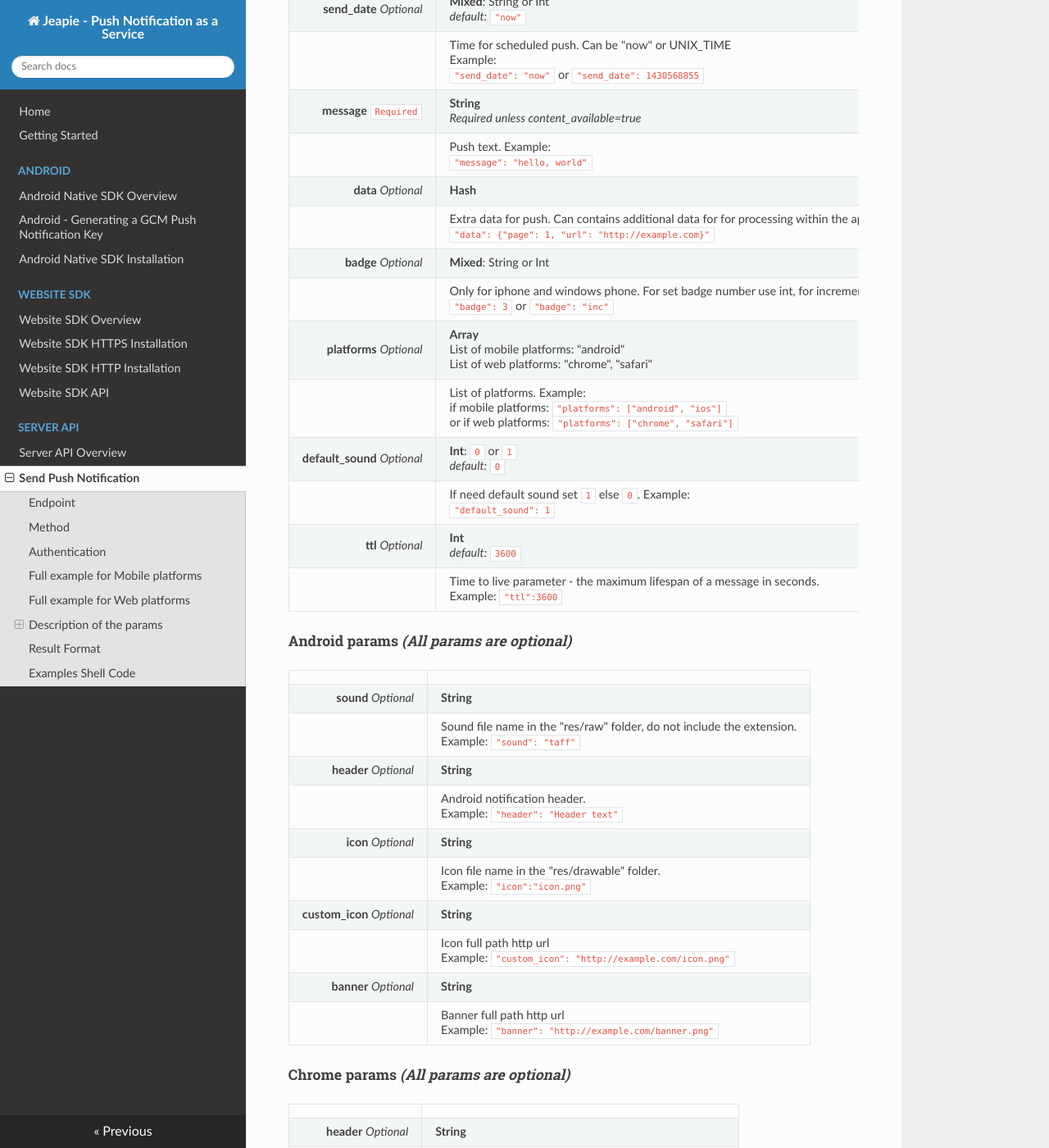
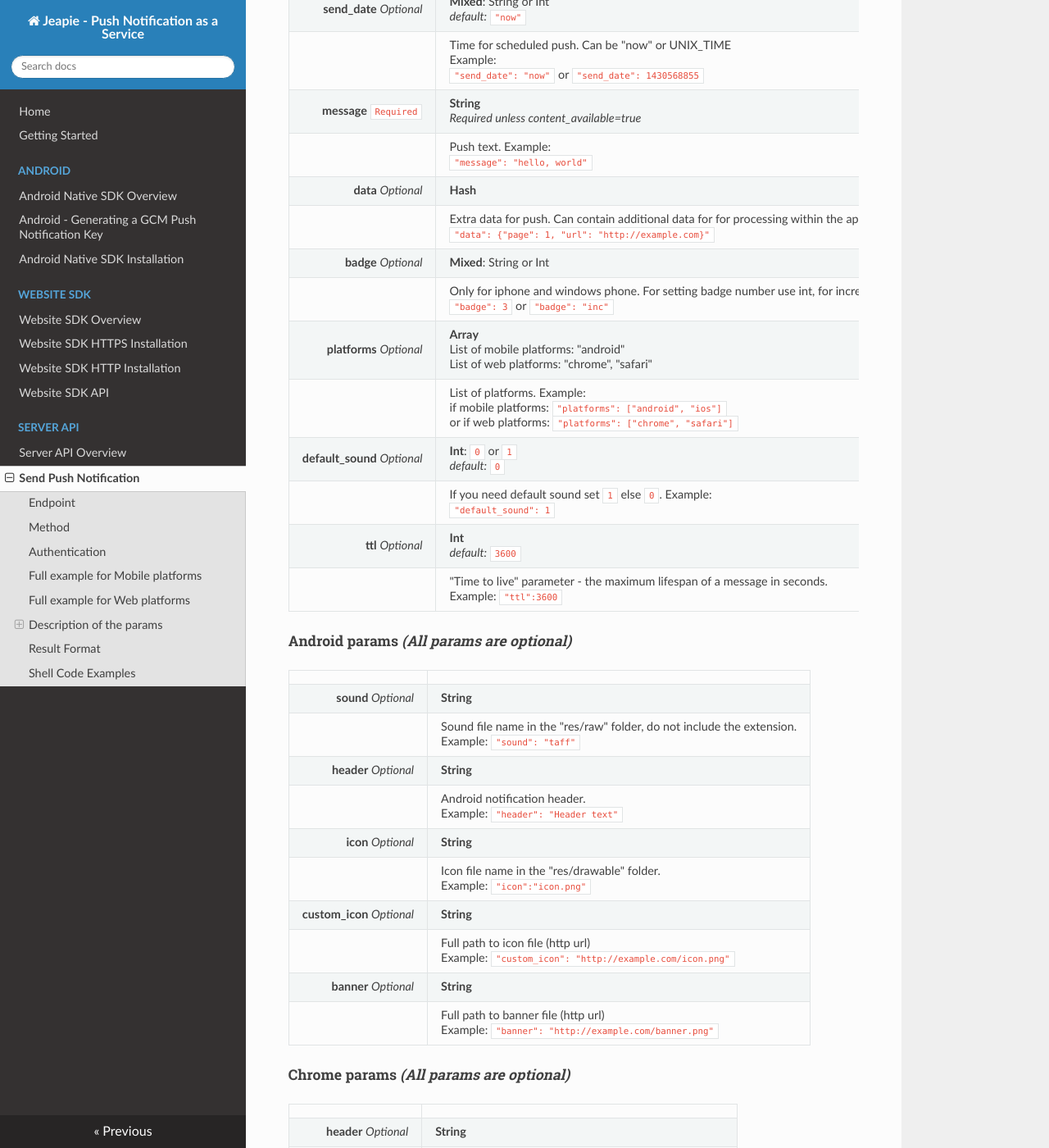
Before and after one commit to Jeapie/jeapie-docs, an MkDocs documentation site: the page built from docs/API/notifications-Create-Notification.md, in a window 1280 px wide and 1400 px high, scrolled down 1599 px. Shown: the whole window at 82% size. Built offline with MkDocs 1.6.1, drawn with Linux system fonts in a browser that asks for light colours; nearby versions of some CDN libraries; old or Windows-style settings are respelled for this version of MkDocs; some of the changed text lies outside the part shown.

Commit message:
Update notifications-Create-Notification.md
proofread

````diff
--- a/docs/API/notifications-Create-Notification.md
+++ b/docs/API/notifications-Create-Notification.md
@@ -90,15 +90,15 @@ Go to link to read about [Jeapie authentication](Server-API-Overview/#authentica
 | **message** `Required` | **String** <br> *Required unless content_available=true* |
 || Push text. Example: <br> `"message": "hello, world"` |
 | **data** *Optional* | **Hash** |
-| | Extra data for push. Can contains additional data for for processing within the application. Example: <br> `"data": {"page": 1, "url": "http://example.com}"` |
+| | Extra data for push. Can contain additional data for for processing within the application. Example: <br> `"data": {"page": 1, "url": "http://example.com}"` |
 | **badge** *Optional* | **Mixed**: String or Int |
-| | Only for iphone and windows phone. For set badge number use int, for increment badge number use "inc". Example: <br> `"badge": 3` or `"badge": "inc"` |
+| | Only for iphone and windows phone. For setting badge number use int, for incrementing badge number use "inc". Example: <br> `"badge": 3` or `"badge": "inc"` |
 | **platforms** *Optional* | **Array** <br> List of mobile platforms: "android" <br> List of web platforms: "chrome", "safari" |
 | | List of platforms. Example: <br> if mobile platforms: `"platforms": ["android", "ios"]` <br> or if web platforms: `"platforms": ["chrome", "safari"]` |
 | **default_sound** *Optional* | **Int**: `0` or `1` <br> *default:* `0` |
-| | If need default sound set `1` else `0`. Example: <br> `"default_sound": 1` |
+| | If you need default sound set `1` else `0`. Example: <br> `"default_sound": 1` |
 | **ttl** *Optional* | **Int** <br> *default:* `3600` |
-| | Time to live parameter - the maximum lifespan of a message in seconds. <br>Example: `"ttl":3600` |
+| | "Time to live" parameter - the maximum lifespan of a message in seconds. <br>Example: `"ttl":3600` |
 
 ##### Android params *(All params are optional)*
 
@@ -111,9 +111,9 @@ Go to link to read about [Jeapie authentication](Server-API-Overview/#authentica
 | **icon** *Optional* | **String** |
 | | Icon file name in the "res/drawable" folder. <br>Example: `"icon":"icon.png"` |
 | **custom_icon** *Optional* | **String** |
-| | Icon full path http url <br>Example: `"custom_icon": "http://example.com/icon.png"` |
+| | Full path to icon file (http url) <br>Example: `"custom_icon": "http://example.com/icon.png"` |
 | **banner** *Optional* | **String** |
-| | Banner full path http url <br>Example: `"banner": "http://example.com/banner.png"` |
+| | Full path to banner file (http url) <br>Example: `"banner": "http://example.com/banner.png"` |
 
 ##### Chrome params *(All params are optional)*
 |           |                                |
@@ -121,9 +121,9 @@ Go to link to read about [Jeapie authentication](Server-API-Overview/#authentica
 | **header** *Optional* | **String** |
 | | Chrome notification header. <br>Example: `"header": "Header text"` |
 | **icon** *Optional* | **String** |
-| | Icon full path http url <br>Example: `"icon": "http://example.com/icon.png"` |
+| | Full path to icon file (http url <br>Example: `"icon": "http://example.com/icon.png"` |
 | **redirect_url** *Optional* | **String** |
-| | The relative url which is redirect after clicking on a push. <br>Example: `"redirect_url": "/example.html"` |
+| | The relative url which is opened after clicking on a push. <br>Example: `"redirect_url": "/example.html"` |
 
 ##### iOS params *(In development)*
 
@@ -157,7 +157,7 @@ Go to link to read about [Jeapie authentication](Server-API-Overview/#authentica
 
 
 
-##Examples Shell Code
+##Shell Code Examples
 
 Send push to all platforms and all devices immediately:
 
@@ -174,7 +174,7 @@ curl -X POST \
      https://jeapie.com/api/v2/push.json
 ```
 
-Send push only on android with additional android params on aliases setted in mobile app:
+Send push only to android devices with aliases setted in mobile app:
 
 ```Shell
 curl -X POST \
@@ -194,7 +194,7 @@ curl -X POST \
 ```
 
 
-Send push to chrome and redirect to page after clicking on push
+Send push to Chrome and redirect to page after clicking on push
 
 ```Shell
 curl -X POST \
````
Also changed, not shown: other parts of docs/API/notifications-Create-Notification.md (+3 -3 lines).
